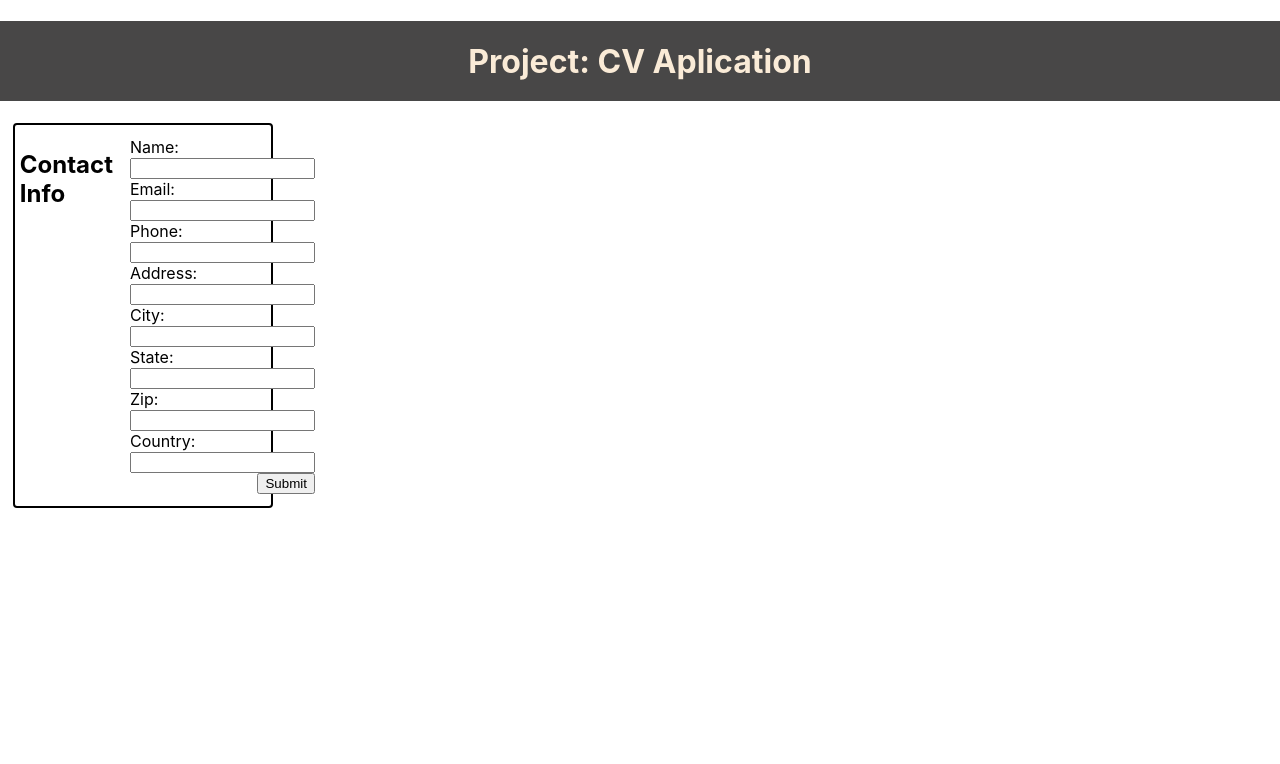
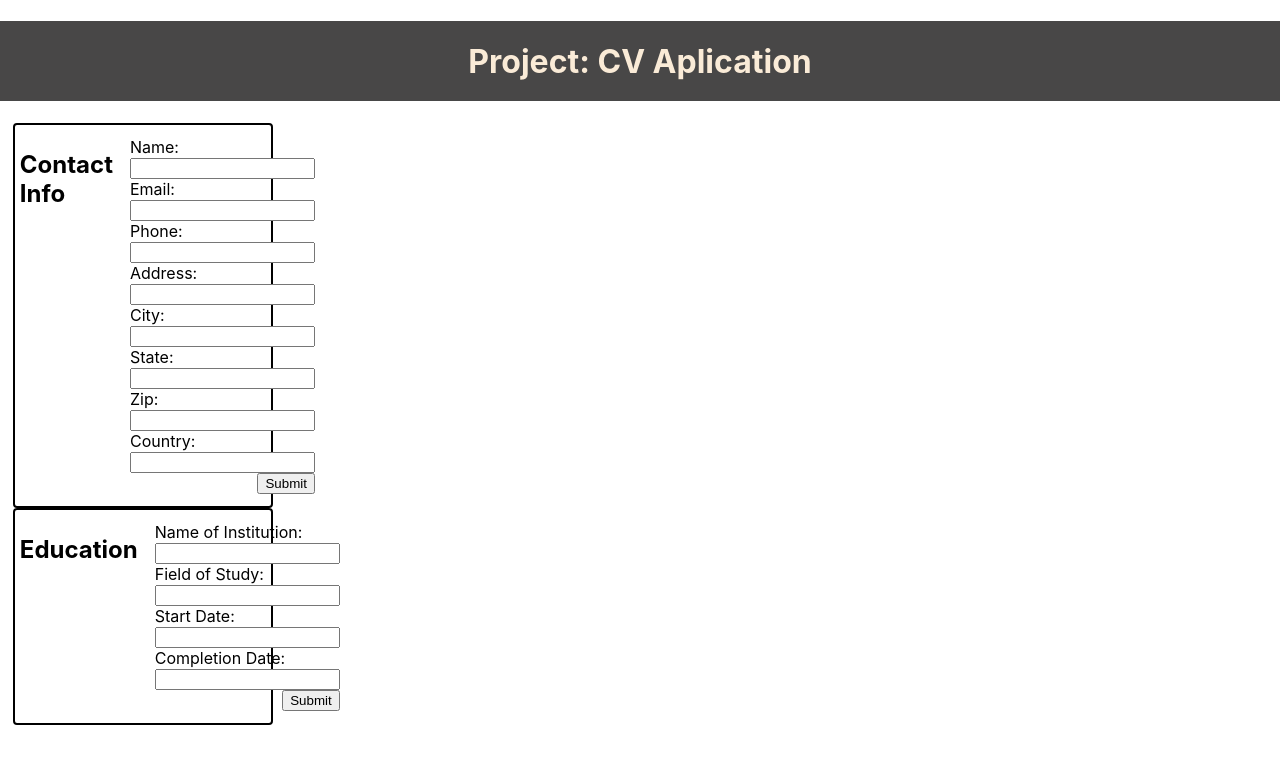
Before and after one commit to SalamanderCtesiphon/cv-project, a React (Create React App) app: page / in a window 1280 px wide. Shown: the top 764 px of the page. Built offline with nearby package versions, Linux system fonts and the light colour scheme.

Commit message:
added a input form for educatinal experience

```diff
--- a/src/App.js
+++ b/src/App.js
@@ -1,7 +1,7 @@
 import React from "react";
 import Header from "./components/Header";
 import ContactInfo from "./components/ContactInfo";
-
+import Education from "./components/Education"
 
 class App extends React.Component {
     render() {
@@ -9,6 +9,7 @@ class App extends React.Component {
             <div>
                 <Header />
                 <ContactInfo />
+                <Education />
             </div>
         );
     }
--- /dev/null
+++ b/src/components/Education.js
@@ -0,0 +1,45 @@
+import React, { Component } from "react";
+import '../styles/ContactInfo.css';
+
+class Education extends Component {
+    constructor(props) {
+        super(props);
+
+        this.state = {
+            schoolName: "",
+            fieldOfStudy: "",
+            startDate: "",
+            completionDate: "",
+            city: "",
+        };
+    }
+
+    render() {
+        return (
+            <div className="inputForm">
+                <h2>Education</h2>
+                <form>
+                    <label>
+                        Name of Institution:
+                        <input type="text" name="schoolName" />
+                    </label>
+                    <label>
+                        Field of Study:
+                        <input type="text" name="fieldOfStudy" />
+                    </label>
+                    <label>
+                        Start Date:
+                        <input type="text" name="Start Date" />
+                    </label>
+                    <label>
+                        Completion Date:
+                        <input type="text" name="competionDate" />
+                    </label>
+                    <button type="submit">Submit</button>
+                </form>
+            </div>
+        );
+    }
+}
+
+export default Education;
```
Also changed, not shown: src/styles/Education.css (added).
